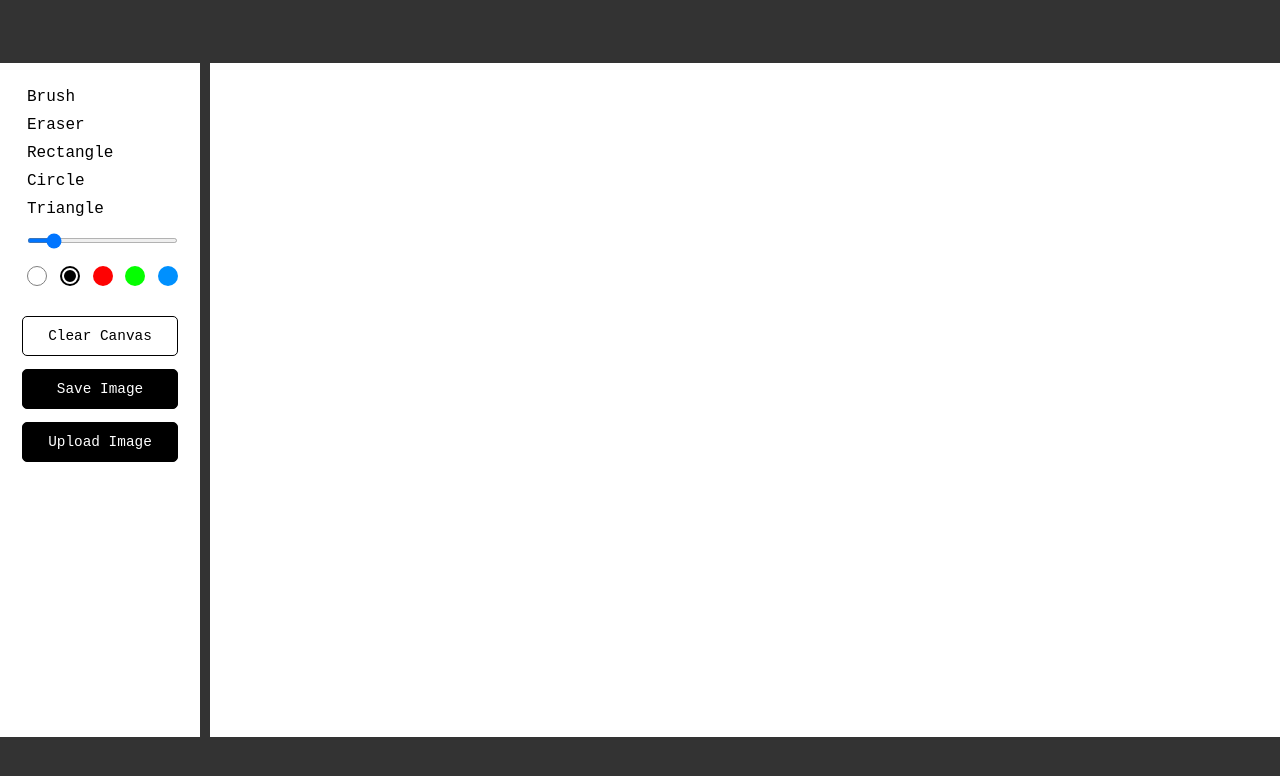
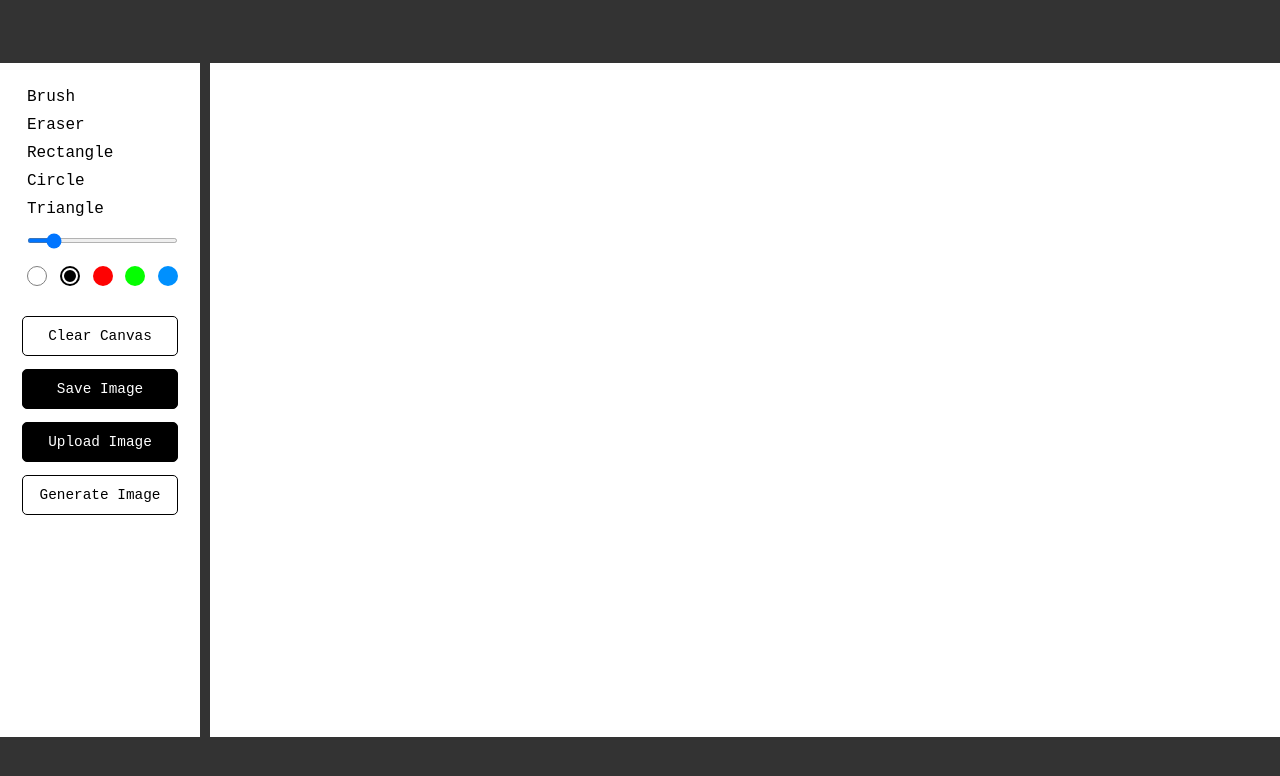
Before and after one commit to webaverse-studios/diffusion-draw, a React (Vite) app: page / in a window 1280 px wide. Shown: the top 776 px of the page. Built offline with nearby package versions, Linux system fonts and the light colour scheme.

Commit message:
added image generation

```diff
--- a/package.json
+++ b/package.json
@@ -9,6 +9,7 @@
     "preview": "vite preview"
   },
   "dependencies": {
+    "axios": "^1.1.2",
     "react": "^18.2.0",
     "react-dom": "^18.2.0"
   },
--- a/src/App.jsx
+++ b/src/App.jsx
@@ -1,9 +1,11 @@
-import React, { useEffect } from "react";
+import axios from "axios";
+import React, { useEffect, useState } from "react";
 import "./App.css";
-import { IMAGE_HEIGHT, IMAGE_WIDTH } from "./constants";
+import { IMAGE_HEIGHT, IMAGE_WIDTH, STABLE_DIFFUSION_URL } from "./constants";
 
 function App() {
-  const [size, setSize] = React.useState(5);
+  const [generating, setGenerating] = useState(false);
+  const [size, setSize] = useState(5);
 
   useEffect(() => {
     const canvas = document.querySelector("canvas"),
@@ -132,6 +134,10 @@ function App() {
   }, []);
 
   const clearCanvas = () => {
+    if (generating) {
+      return;
+    }
+
     const canvas = document.querySelector("canvas");
     const ctx = canvas.getContext("2d");
     ctx.clearRect(0, 0, canvas.width, canvas.height);
@@ -157,6 +163,10 @@ function App() {
   };
 
   const saveImage = () => {
+    if (generating) {
+      return;
+    }
+
     const canvas = document.querySelector("canvas");
     resizeImage(
       canvas.toDataURL(),
@@ -172,6 +182,10 @@ function App() {
   };
 
   const uploadImage = () => {
+    if (generating) {
+      return;
+    }
+
     const canvas = document.querySelector("canvas");
     const ctx = canvas.getContext("2d");
 
@@ -198,6 +212,41 @@ function App() {
       reader.readAsDataURL(e.target.files[0]);
     };
     input.click();
+  };
+
+  const generateImage = async () => {
+    if (generating) {
+      return;
+    }
+
+    setGenerating(true);
+    const canvas = document.querySelector("canvas");
+    const ctx = canvas.getContext("2d");
+
+    const data = new FormData();
+    data.append("init_image", canvas.toDataURL());
+    const response = await axios.post(
+      "http://localhost:8080/" + STABLE_DIFFUSION_URL,
+      { init_image: canvas.toDataURL() },
+      {
+        headers: { "Access-Control-Allow-Origin": "*" },
+        responseType: "arraybuffer",
+      }
+    );
+
+    const bytes = response.data;
+    const arrayBufferView = new Uint8Array(bytes);
+    const blob = new Blob([arrayBufferView], { type: "image/png" });
+    const urlCreator = window.URL || window.webkitURL;
+    const imageUrl = urlCreator.createObjectURL(blob);
+
+    const img = new Image(IMAGE_WIDTH, IMAGE_HEIGHT);
+    img.onload = () => {
+      ctx.clearRect(0, 0, canvas.width, canvas.height);
+      ctx.drawImage(img, 0, 0);
+      setGenerating(false);
+    };
+    img.src = imageUrl;
   };
 
   return (
@@ -247,14 +296,33 @@ function App() {
         </div>
 
         <div className="row buttons">
-          <button className="clear-canvas" onClick={clearCanvas}>
+          <button
+            className="clear-canvas"
+            onClick={clearCanvas}
+            disabled={generating}
+          >
             Clear Canvas
           </button>
-          <button className="save-img" onClick={saveImage}>
+          <button
+            className="save-img"
+            onClick={saveImage}
+            disabled={generating}
+          >
             Save Image
           </button>
-          <button className="save-img" onClick={uploadImage}>
+          <button
+            className="save-img"
+            onClick={uploadImage}
+            disabled={generating}
+          >
             Upload Image
+          </button>
+          <button
+            className="clear-canvas"
+            onClick={generateImage}
+            disabled={generating}
+          >
+            {generating ? "Generating Image" : "Generate Image"}
           </button>
         </div>
       </section>
--- a/src/constants.js
+++ b/src/constants.js
@@ -1,2 +1,3 @@
 export const IMAGE_WIDTH = 1024;
 export const IMAGE_HEIGHT = 1024;
+export const STABLE_DIFFUSION_URL = "http://localhost/mod";
```
Also changed, not shown: 1 other file (tests, documents, lock files or other folders).
